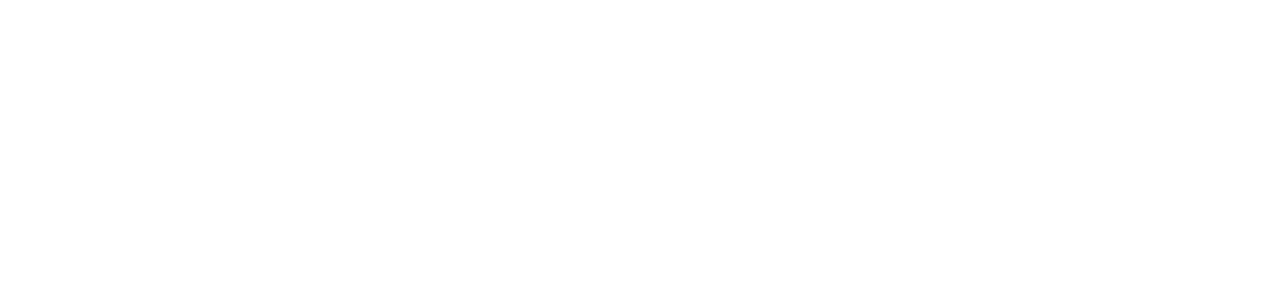
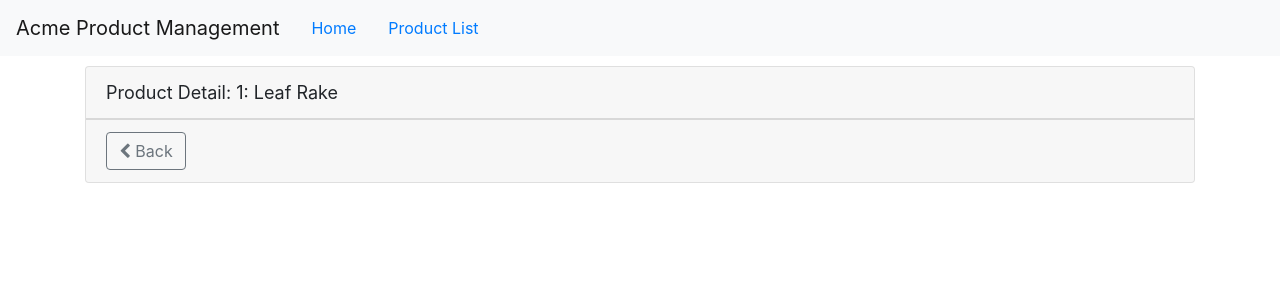
Before and after one commit to hegnemurd/pluralsight-angular, an Angular app in the folder beginner/angular-getting-started-by-deborah-kurata/APM/: page /products/1 in a window 1280 px wide. Shown: the top 300 px of the page. Built offline with nearby package versions, Linux system fonts and the light colour scheme.

Commit message:
Angular Modules

```diff
--- a/beginner/angular-getting-started-by-deborah-kurata/APM/src/app/app.module.ts
+++ b/beginner/angular-getting-started-by-deborah-kurata/APM/src/app/app.module.ts
@@ -1,38 +1,18 @@
 import { BrowserModule } from '@angular/platform-browser';
 import { NgModule } from '@angular/core';
-import { FormsModule } from '@angular/forms';
 import { HttpClientModule } from '@angular/common/http';
 
 import { AppComponent } from './app.component';
-import { ProductListComponent } from './products/product-list.component';
-import { ConvertToSpacesPipe } from './shared/convert-to-spaces.pipe';
-import { StarComponent } from './shared/star.component';
-import { ProductDetailComponent } from './products/product-detail.component';
 import { WelcomeComponent } from './home/welcome.component';
 import { RouterModule } from '@angular/router';
-import { ProductDetailGuard } from './products/product-detail.guard';
 import { ProductModule } from './products/product.module';
 
 @NgModule({
-  declarations: [
-    AppComponent,
-    WelcomeComponent,
-    ProductListComponent,
-    ConvertToSpacesPipe,
-    StarComponent,
-    ProductDetailComponent,
-  ],
+  declarations: [AppComponent, WelcomeComponent],
   imports: [
     BrowserModule,
-    FormsModule,
     HttpClientModule,
     RouterModule.forRoot([
-      { path: 'products', component: ProductListComponent },
-      {
-        path: 'products/:id',
-        canActivate: [ProductDetailGuard],
-        component: ProductDetailComponent,
-      },
       { path: 'welcome', component: WelcomeComponent },
       { path: '', redirectTo: 'welcome', pathMatch: 'full' },
       { path: '**', redirectTo: 'welcome', pathMatch: 'full' },
--- a/beginner/angular-getting-started-by-deborah-kurata/APM/src/app/products/product-detail.component.html
+++ b/beginner/angular-getting-started-by-deborah-kurata/APM/src/app/products/product-detail.component.html
@@ -2,4 +2,13 @@
   <div class="card-header">
     {{ pageTitle + ": " + product?.productName }}
   </div>
+  <div class="card-footer">
+    <button
+      class="btn btn-outline-secondary"
+      style="width: 80px"
+      (click)="onBack()"
+    >
+      <i class="fa fa-chevron-left"></i> Back
+    </button>
+  </div>
 </div>
```
